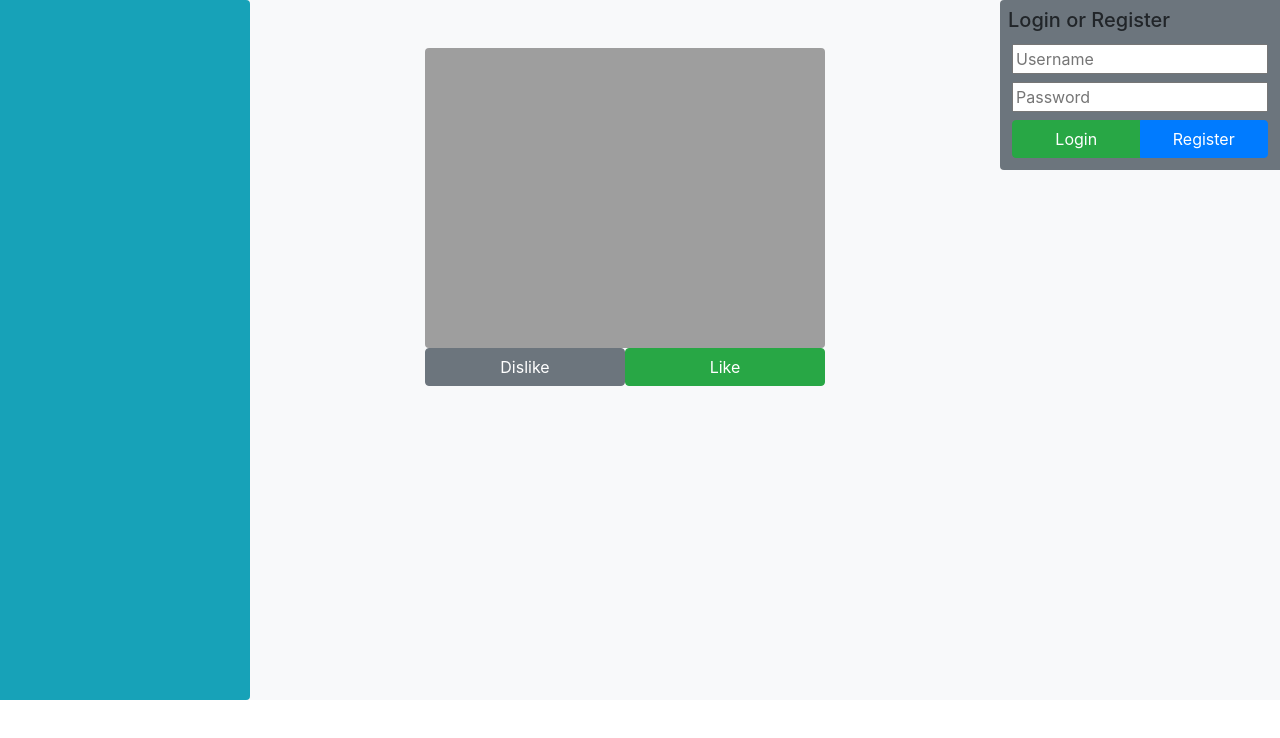
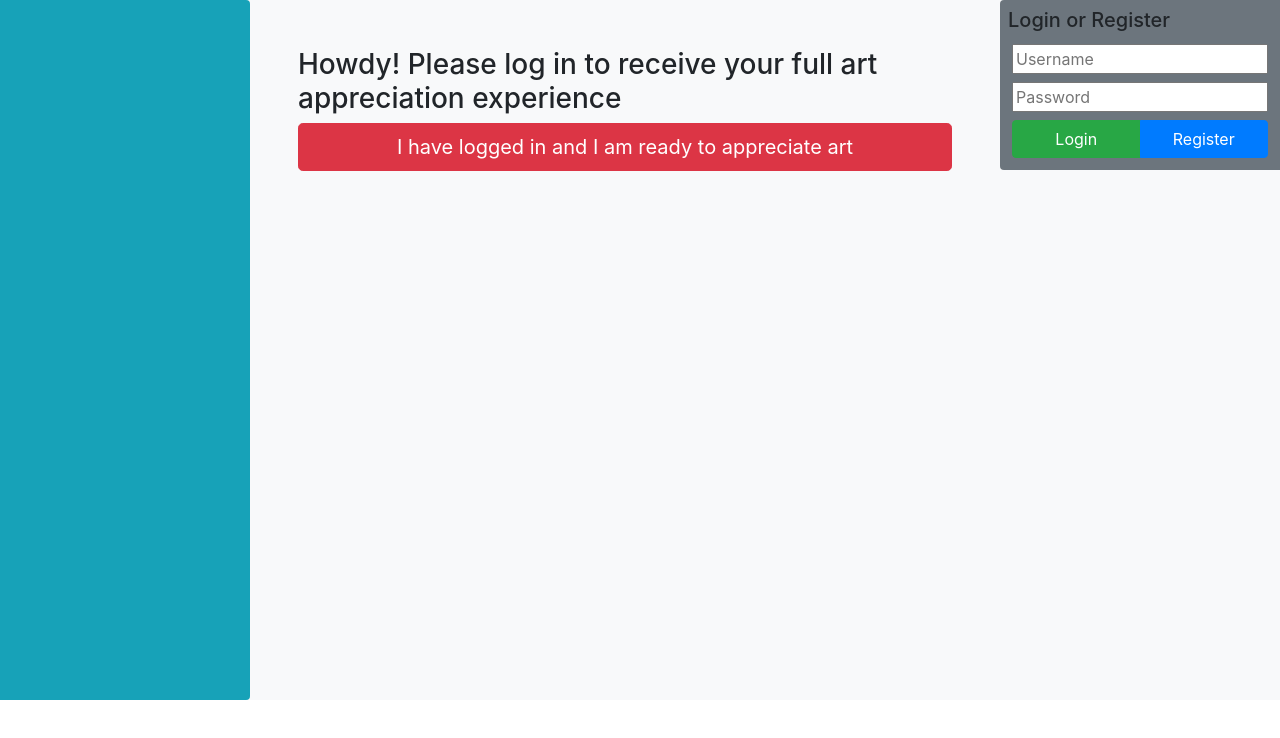
Before and after one commit to gitmetheberk/recommender-systems-artsucks, a React (Create React App) app in the folder frontend/: page / in a window 1280 px wide. Shown: the top 738 px of the page. Built offline with nearby package versions, Linux system fonts and the light colour scheme.

Commit message:
Correctly enforce sizing on images

```diff
--- a/frontend/src/components/imageWindow.jsx
+++ b/frontend/src/components/imageWindow.jsx
@@ -9,8 +9,7 @@ class ImageWindow extends Component {
 
     state = {
         imageTitle: "",
-        imageUrl: requestUrl + "static/images/loading.gif",  // Default to a loading gif
-        //imageUrl: "http://localhost:8000/static/images/Eugene_Delacroix_7.jpg",
+        imageUrl: "",
         imageId: -1,
      }
 
@@ -57,23 +56,40 @@ class ImageWindow extends Component {
         this.getNewImage();
     }
 
-    // TODO If we don't have a token, show a "please sign in message" or pull for random artworks
-    // TODO Find a way to make the image box consistent, ex. images all scale to the same maximum width AND HEIGHT
+    checkLoggedIn(){
+        if (this.props.token !== ""){
+            this.getNewImage()
+        } else {
+            alert("Something tells me you don't really want to appreciate art...")
+        }
+    }
+
     render() {
+        if (this.state.imageId === -1){
             return (
-            <div className="h-auto">
-                <img className="rounded mw-100 mh-auto"
+                <div>
+                    <h3>Howdy! Please log in to receive your full art appreciation experience</h3>
+                    <button onClick={() => this.checkLoggedIn()} className="btn btn-danger btn-block btn-lg">I have logged in and I am ready to appreciate art</button>
+                </div>
+            )
+        } else {
+            return (
+                <div style={{width: 1000, height: 650}} className="d-flex flex-column">
+                    <div style={{width: 1000, height: 650}} className="rounded bg-secondary d-flex justify-content-center align-items-center">
+                        <img style={{display: "block", 'max-width': 1000, 'max-height': 600, width: 'auto', height: 'auto'}}
                             src={this.state.imageUrl}
                             alt={this.state.imageTitle}>
                         </img>
+                    </div>
 
-                <div>
-                    <button onClick={() => this.handleClick(false)} className="btn btn-secondary w-50">Dislike</button>
+                    <div className="pt-1">
+                        <button onClick={() => this.handleClick(false)} className="btn btn-warning w-50">Dislike</button>
                         <button onClick={() => this.handleClick(true)} className="btn btn-success w-50">Like</button>
                     </div>
                 </div>
             );
         }
     }
+}
 
 export default ImageWindow;
```
Lines whose indentation alone changed are shown as unchanged.
